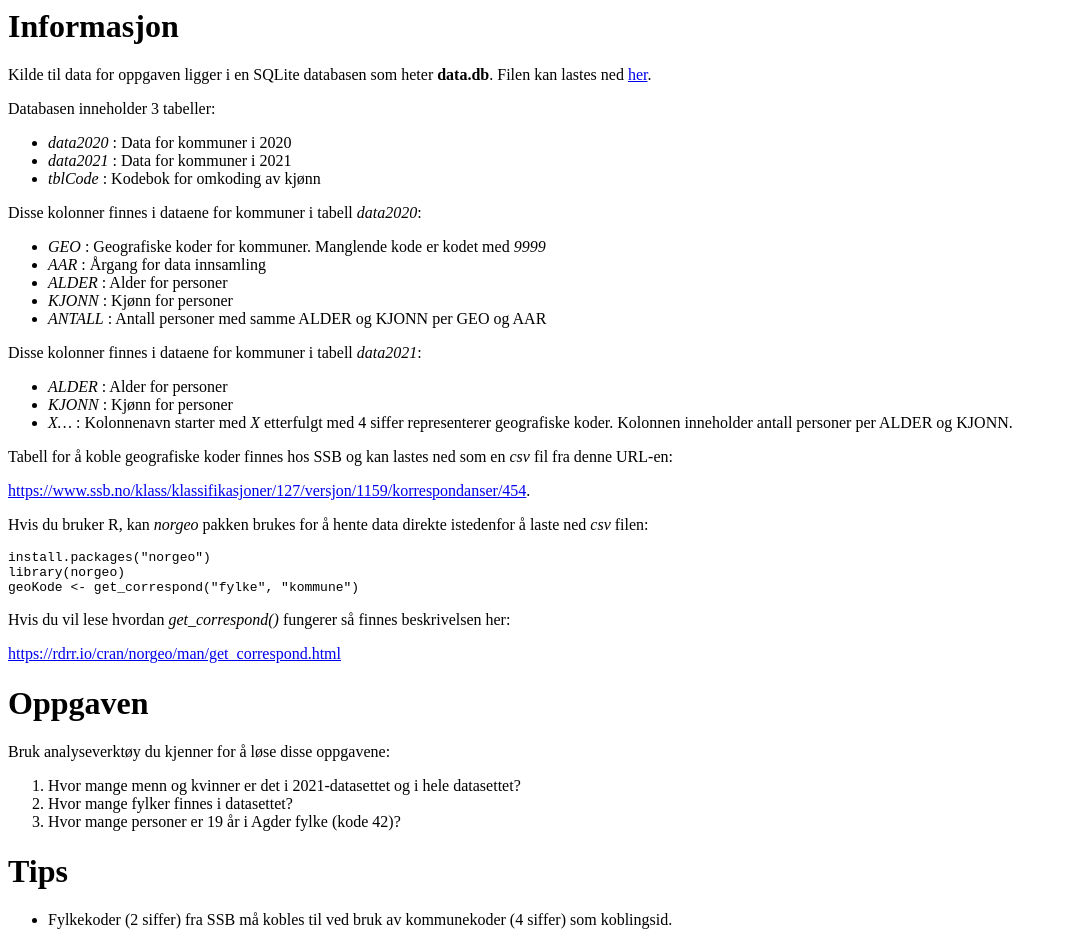
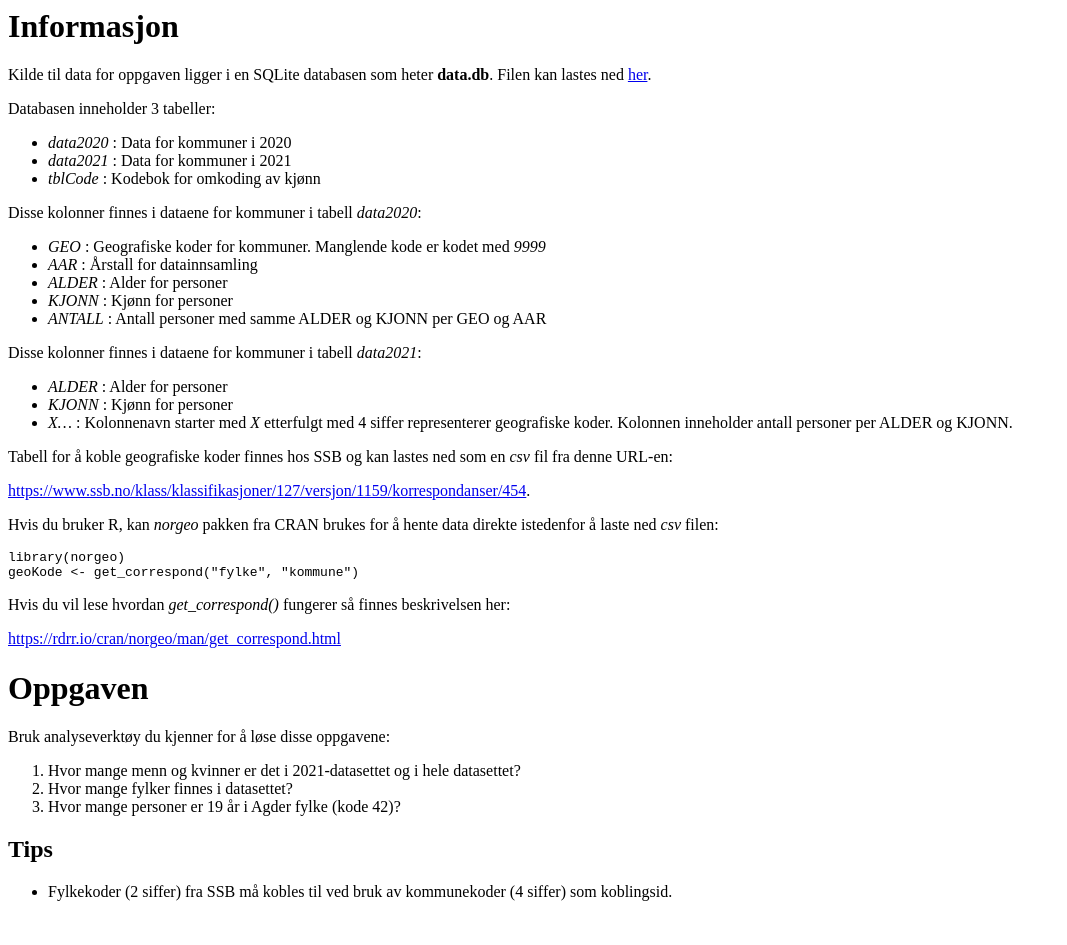
Before and after one commit to khelse/oppgaver, a plain HTML site: page docs/index.html in a window 1280 px wide. Shown: the whole page, without its empty margins (0-1067 px from the left). After the commit the page ends 917 px from the top, so only its background shows below. Drawn offline with Linux system fonts and the light colour scheme.

Commit message:
Update codes

```diff
--- a/docs/index.html
+++ b/docs/index.html
@@ -9,7 +9,7 @@
 <p>Disse kolonner finnes i dataene for kommuner i tabell <em>data2020</em>:</p>
 <ul>
 <li><em>GEO</em> : Geografiske koder for kommuner. Manglende kode er kodet med <em>9999</em></li>
-<li><em>AAR</em> : Årgang for data innsamling</li>
+<li><em>AAR</em> : Årstall for datainnsamling</li>
 <li><em>ALDER</em> : Alder for personer</li>
 <li><em>KJONN</em> : Kjønn for personer</li>
 <li><em>ANTALL</em> : Antall personer med samme ALDER og KJONN per GEO og AAR</li>
@@ -22,10 +22,9 @@
 </ul>
 <p>Tabell for å koble geografiske koder finnes hos SSB og kan lastes ned som en <em>csv</em> fil fra denne URL-en:</p>
 <p><a href="https://www.ssb.no/klass/klassifikasjoner/127/versjon/1159/korrespondanser/454">https://www.ssb.no/klass/klassifikasjoner/127/versjon/1159/korrespondanser/454</a>.</p>
-<p>Hvis du bruker R, kan <em>norgeo</em> pakken brukes for å hente data direkte istedenfor å laste ned <em>csv</em> filen:</p>
-<div class="sourceCode" id="cb1"><pre class="sourceCode r"><code class="sourceCode r"><span id="cb1-1"><a href="#cb1-1"></a><span class="kw">install.packages</span>(<span class="st">&quot;norgeo&quot;</span>)</span>
-<span id="cb1-2"><a href="#cb1-2"></a><span class="kw">library</span>(norgeo)</span>
-<span id="cb1-3"><a href="#cb1-3"></a>geoKode &lt;-<span class="st"> </span><span class="kw">get_correspond</span>(<span class="st">&quot;fylke&quot;</span>, <span class="st">&quot;kommune&quot;</span>)</span></code></pre></div>
+<p>Hvis du bruker R, kan <em>norgeo</em> pakken fra CRAN brukes for å hente data direkte istedenfor å laste ned <em>csv</em> filen:</p>
+<div class="sourceCode" id="cb1"><pre class="sourceCode r"><code class="sourceCode r"><span id="cb1-1"><a href="#cb1-1"></a><span class="kw">library</span>(norgeo)</span>
+<span id="cb1-2"><a href="#cb1-2"></a>geoKode &lt;-<span class="st"> </span><span class="kw">get_correspond</span>(<span class="st">&quot;fylke&quot;</span>, <span class="st">&quot;kommune&quot;</span>)</span></code></pre></div>
 <p>Hvis du vil lese hvordan <em>get_correspond()</em> fungerer så finnes beskrivelsen her:</p>
 <p><a href="https://rdrr.io/cran/norgeo/man/get_correspond.html" title="get_correspond">https://rdrr.io/cran/norgeo/man/get_correspond.html</a></p>
 <h1 id="oppgaven">Oppgaven</h1>
@@ -35,7 +34,7 @@
 <li>Hvor mange fylker finnes i datasettet?</li>
 <li>Hvor mange personer er 19 år i Agder fylke (kode 42)?</li>
 </ol>
-<h1 id="tips">Tips</h1>
+<h2 id="tips">Tips</h2>
 <ul>
 <li>Fylkekoder (2 siffer) fra SSB må kobles til ved bruk av kommunekoder (4 siffer) som koblingsid.</li>
 </ul>
```
